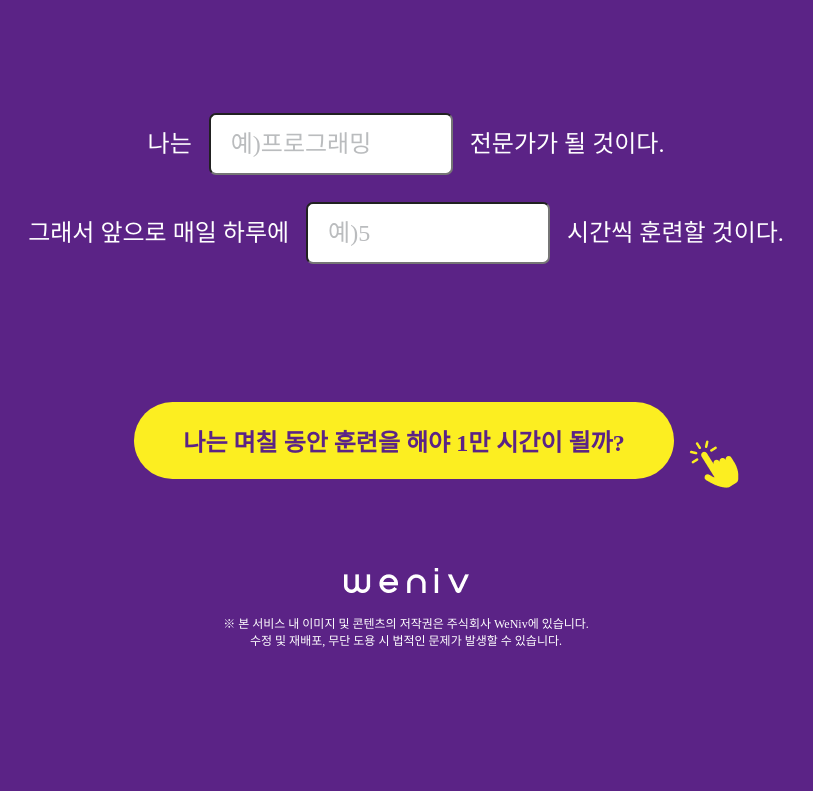
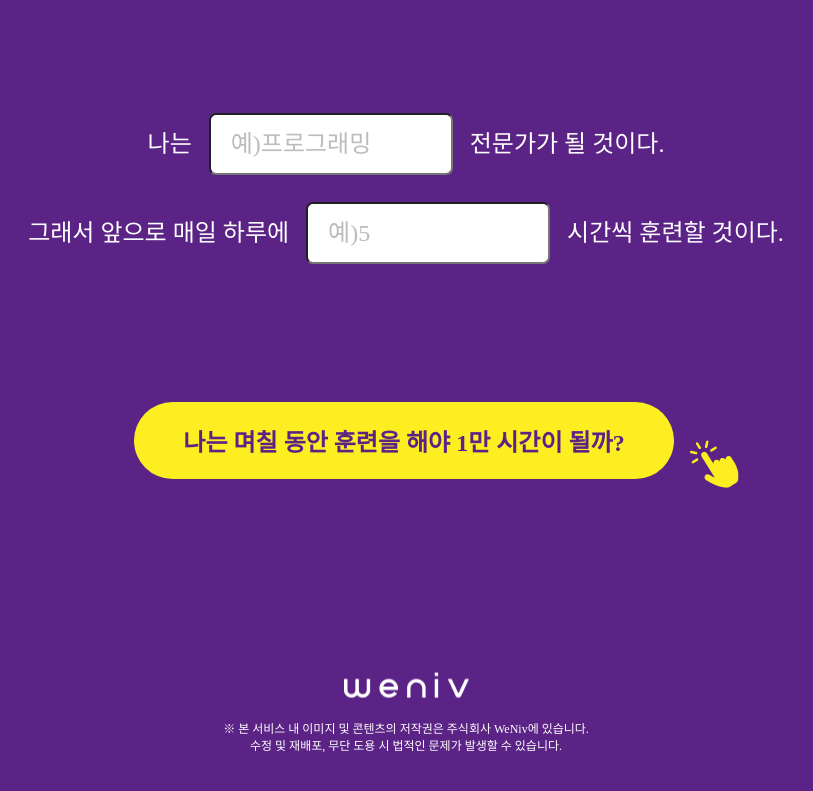
Before and after one commit to astinaus/10000-hours, a React (Create React App) app: page / in a window 1280 px wide. Shown: the part 570-1361 px from the top of the page, without its empty margins (234-1047 px from the left). Before the commit the page ends 1261 px from the top, so only its background shows below. Built offline with nearby package versions, Linux system fonts and the light colour scheme; a web font is replaced by a local one.

Commit message:
마진병합 및 푸터 위치 조정

```diff
--- a/src/Components/Footer/Footer.css
+++ b/src/Components/Footer/Footer.css
@@ -6,13 +6,14 @@ img {
 
 .footer {
   color: #fff;
+  padding-top: 100px;
   display: flex;
   justify-content: center;
   align-items: center;
   flex-direction: column;
   gap: 20px;
   position: relative;
-  transform: translateY(-50%);
+  transform: translateY(-20%);
   bottom: 0px;
   left: 0;
   right: 0;
--- a/src/Components/OutputDisplay/OutputDisplay.css
+++ b/src/Components/OutputDisplay/OutputDisplay.css
@@ -1,5 +1,4 @@
 .output-display {
-  margin: 150px 0 130px;
   display: flex;
   color: #fff;
   flex-direction: column;
```
